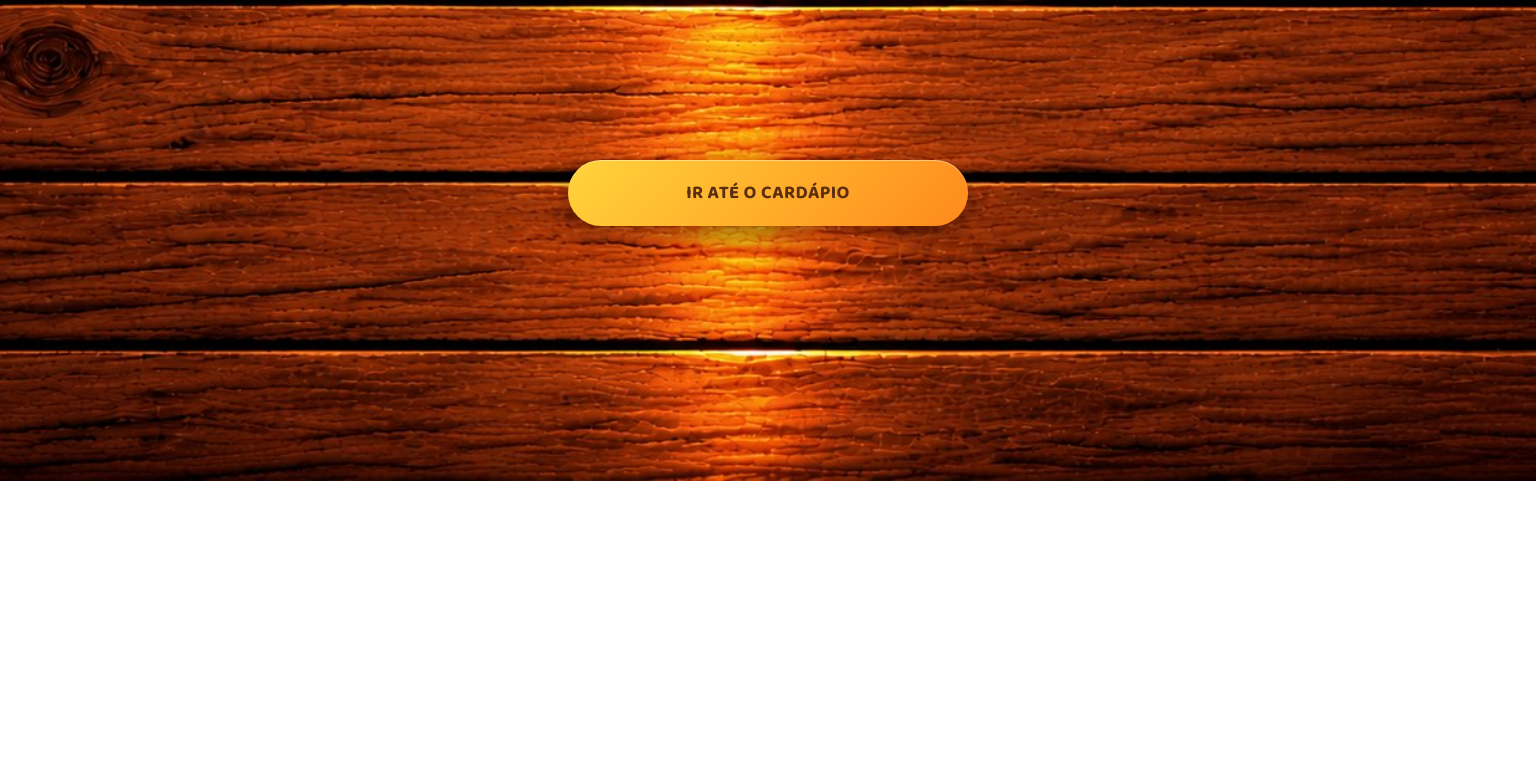
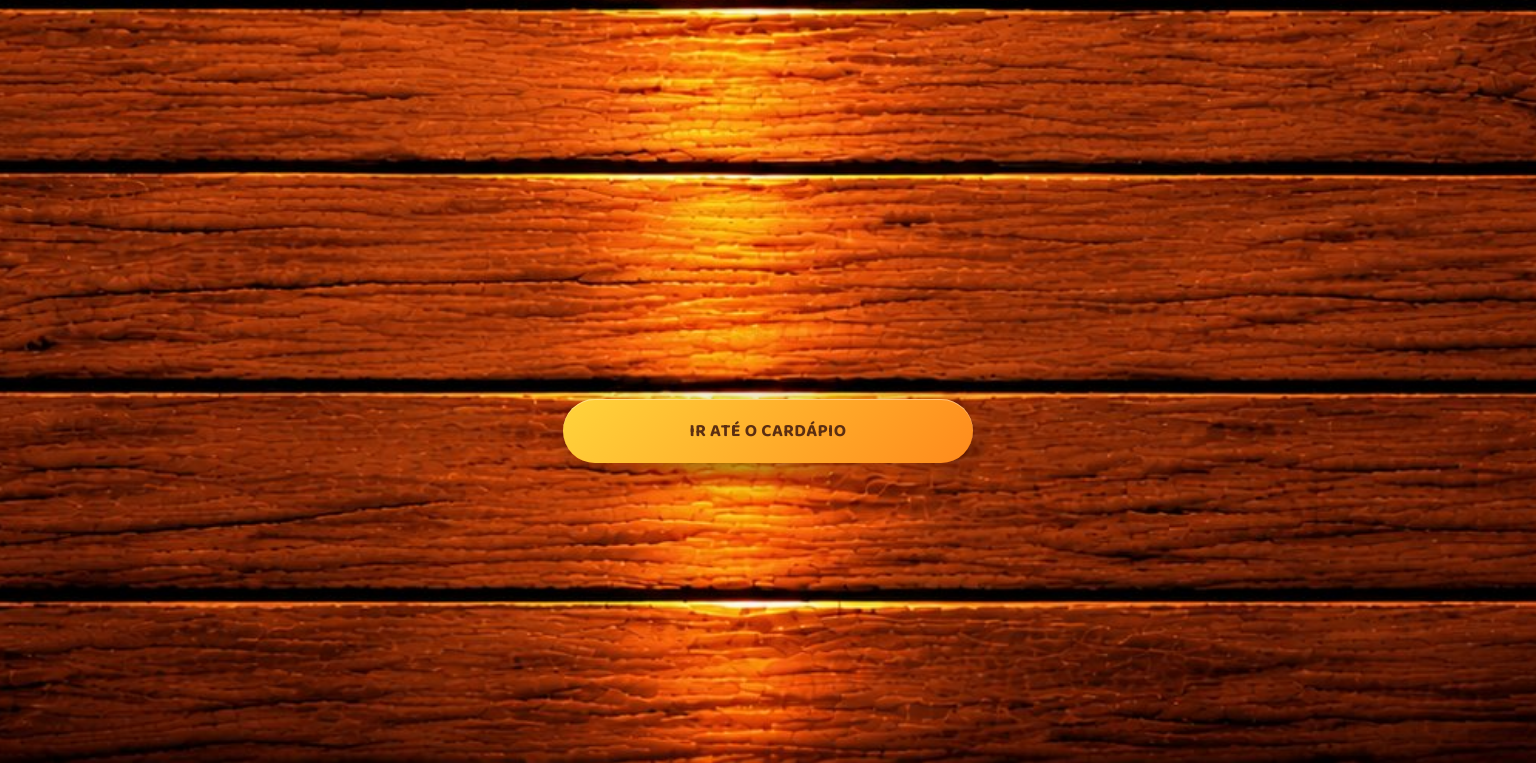
Before and after one commit to ltncruz/cantinho-baiano, a React (Vite) app: page / in a window 1536 px wide. Shown: the part 689-1452 px from the top of the page. Before the commit the page ends 1170 px from the top, so only its background shows below. Built offline with nearby package versions, Linux system fonts and the light colour scheme.

Commit message:
Refactor CSS for logo and button responsiveness
Updated styles for logo and button in various media queries.

```diff
--- a/src/App.css
+++ b/src/App.css
@@ -71,11 +71,6 @@ body {
   width: 100%;
   max-width: 1200px;
 
-  /*
-    Mobile:
-    mantém o conjunto mais alto para a logo
-    entrar melhor na folhagem.
-  */
   transform: translateY(-110px);
 }
 
@@ -84,10 +79,6 @@ body {
 .logo {
   display: block;
 
-  /*
-    Mobile:
-    permanece como estava.
-  */
   width: clamp(300px, 82vw, 520px);
   max-width: 100%;
   height: auto;
@@ -224,35 +215,21 @@ body {
 
 @media (min-width: 900px) {
   .hero {
-    /*
-      Desktop:
-      sobe bastante o conjunto para a logo
-      tocar visualmente a região da segunda tábua.
-    */
-    max-width: 1600px;
-    transform: translateY(-220px);
+    max-width: 2200px;
+    transform: translateY(-250px);
   }
 
   .logo {
     /*
-      Desktop:
-      aumenta bastante a presença da logo.
-      Mantém centralizada.
+      AUMENTO BEM FORTE no desktop
     */
-    width: clamp(900px, 70vw, 1400px);
+    width: clamp(1200px, 92vw, 1900px);
   }
 
   .cta-button {
-    /*
-      Mantém o botão centralizado,
-      sem subir exageradamente junto da logo.
-    */
-    margin-top: 12px;
-
-    min-width: 380px;
-
-    font-size: clamp(1rem, 1.2vw, 1.3rem);
-
+    margin-top: -10px;
+    min-width: 390px;
+    font-size: clamp(1rem, 1.15vw, 1.3rem);
     padding: 18px 44px;
   }
 }
@@ -261,16 +238,16 @@ body {
 
 @media (min-width: 1440px) {
   .hero {
-    transform: translateY(-235px);
+    transform: translateY(-280px);
   }
 
   .logo {
-    width: clamp(1050px, 68vw, 1550px);
+    width: clamp(1350px, 88vw, 2100px);
   }
 
   .cta-button {
-    min-width: 400px;
-    margin-top: 14px;
+    min-width: 410px;
+    margin-top: -4px;
   }
 }
 
@@ -278,11 +255,11 @@ body {
 
 @media (min-width: 1800px) {
   .hero {
-    transform: translateY(-250px);
+    transform: translateY(-300px);
   }
 
   .logo {
-    width: clamp(1150px, 66vw, 1650px);
+    width: clamp(1450px, 84vw, 2300px);
   }
 }
 
```
